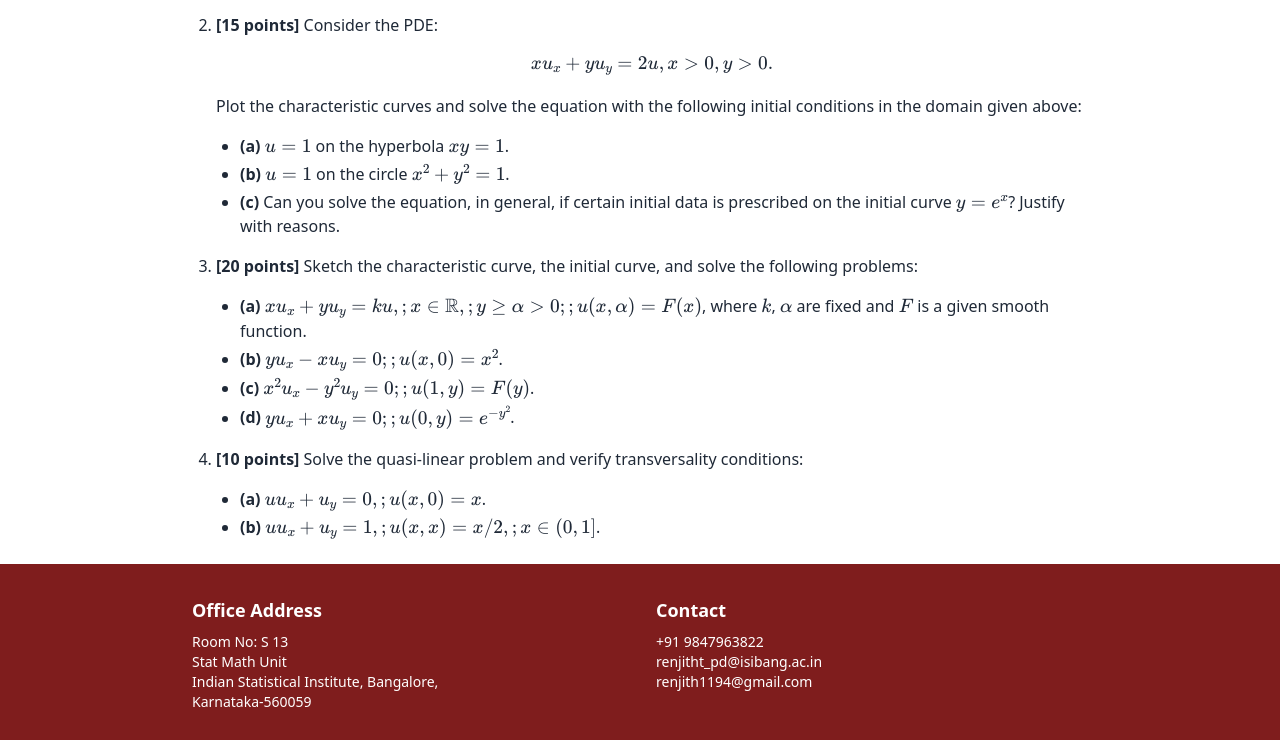
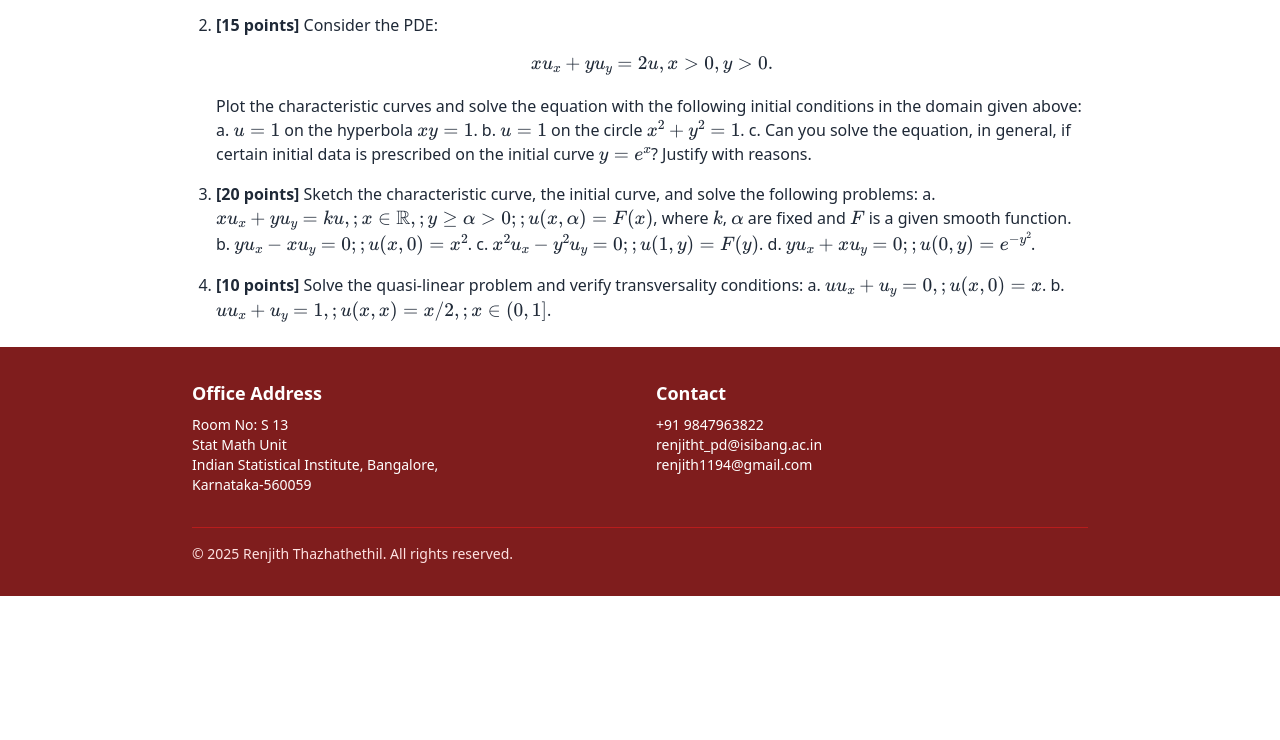
Before and after one commit to t-renjith/t-renjith.github.io, an Eleventy site: page teaching/PDE/Assignment 1.md in a window 1280 px wide. Shown: the part 505-1245 px from the top of the page. After the commit the page ends 1101 px from the top, so only its background shows below. Built offline with nearby package versions, Linux system fonts and the light colour scheme; Eleventy itself is replaced by a stand-in of ours; files that its build step writes are made by us from their sources.

Commit message:
Update Assignment 1.md

```diff
--- a/teaching/PDE/Assignment 1.md
+++ b/teaching/PDE/Assignment 1.md
@@ -14,16 +14,16 @@ permalink: /teaching/PDE/assignment-1/
 
 2. **[15 points]** Consider the PDE: $$x u_x + y u_y = 2u, x > 0, y > 0.$$
    Plot the characteristic curves and solve the equation with the following initial conditions in the domain given above:
-   * **(a)** $u = 1$ on the hyperbola $xy = 1$.
-   * **(b)** $u = 1$ on the circle $x^2 + y^2 = 1$.
-   * **(c)** Can you solve the equation, in general, if certain initial data is prescribed on the initial curve $y = e^x$? Justify with reasons.
+   a. $u = 1$ on the hyperbola $xy = 1$.
+   b. $u = 1$ on the circle $x^2 + y^2 = 1$.
+   c. Can you solve the equation, in general, if certain initial data is prescribed on the initial curve $y = e^x$? Justify with reasons.
 
 3. **[20 points]** Sketch the characteristic curve, the initial curve, and solve the following problems:
-   * **(a)** $x u_x + y u_y = k u, \; x \in \mathbb{R}, \; y \geq \alpha > 0; \; u(x, \alpha) = F(x)$, where $k$, $\alpha$ are fixed and $F$ is a given smooth function.
-   * **(b)** $y u_x - x u_y = 0; \; u(x, 0) = x^2$.
-   * **(c)** $x^2 u_x - y^2 u_y = 0; \; u(1, y) = F(y)$.
-   * **(d)** $y u_x + x u_y = 0; \; u(0, y) = e^{-y^2}$.
+   a. $x u_x + y u_y = k u, \; x \in \mathbb{R}, \; y \geq \alpha > 0; \; u(x, \alpha) = F(x)$, where $k$, $\alpha$ are fixed and $F$ is a given smooth function.
+   b. $y u_x - x u_y = 0; \; u(x, 0) = x^2$.
+   c. $x^2 u_x - y^2 u_y = 0; \; u(1, y) = F(y)$.
+   d. $y u_x + x u_y = 0; \; u(0, y) = e^{-y^2}$.
 
 4. **[10 points]** Solve the quasi-linear problem and verify transversality conditions:
-   * **(a)** $u u_x + u_y = 0, \; u(x, 0) = x$.
-   * **(b)** $u u_x + u_y = 1, \; u(x, x) = x/2, \; x \in (0, 1]$.
+   a. $u u_x + u_y = 0, \; u(x, 0) = x$.
+   b. $u u_x + u_y = 1, \; u(x, x) = x/2, \; x \in (0, 1]$.
```
